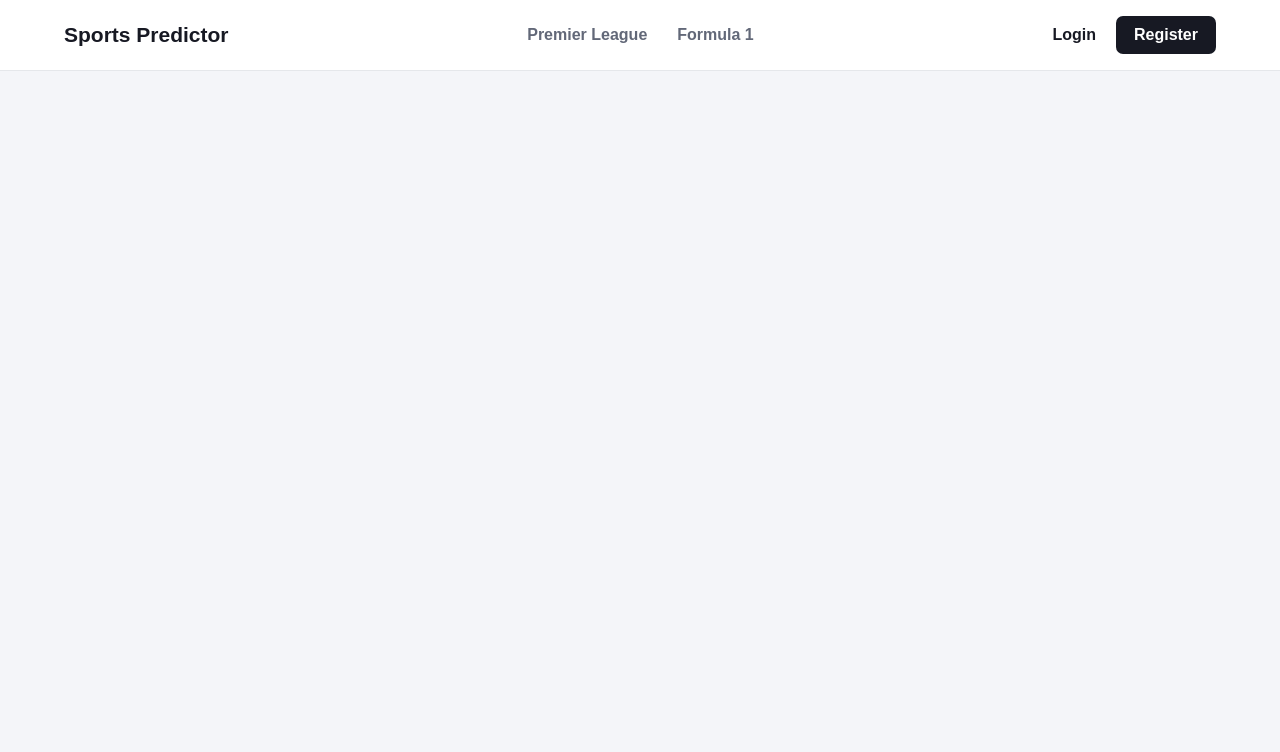
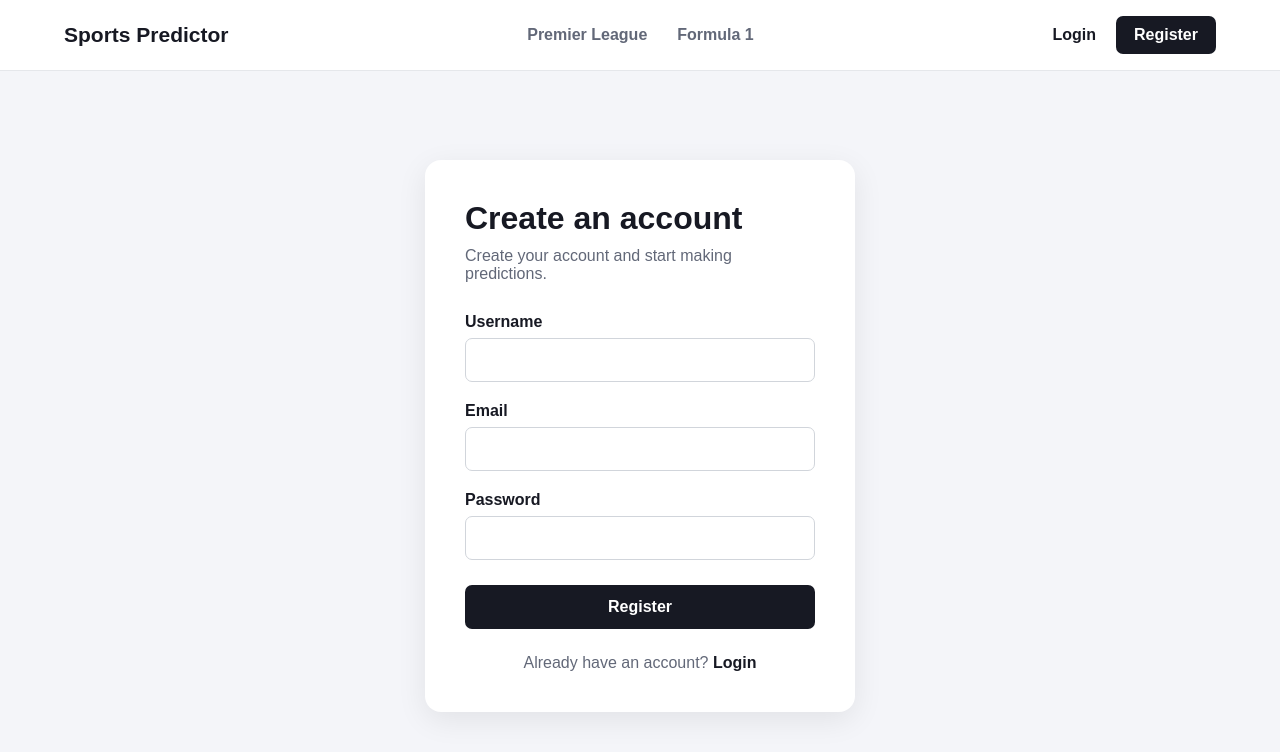
Before and after one commit to J-McGurn/sports-predictor, a React app in the folder frontend/: page /register in a window 1280 px wide. Shown: the top 752 px of the page. Built offline with nearby package versions, Linux system fonts and the light colour scheme; the HTML template or start-up script is replaced by a standard one.

Commit message:
feat: Add registration

```diff
--- a/frontend/src/App.jsx
+++ b/frontend/src/App.jsx
@@ -3,6 +3,7 @@ import { BrowserRouter, Routes, Route } from "react-router-dom";
 import Home from "./pages/Home";
 import Navbar from "./components/Navbar";
 import Login from "./pages/Login";
+import Register from "./pages/Register";
 
 function App() {
   return (
@@ -12,6 +13,7 @@ function App() {
       <Routes>
         <Route path="/" element={<Home />} />
         <Route path="/login" element={<Login />} />
+        <Route path="/register" element={<Register />} />
       </Routes>
     </BrowserRouter>
   );
--- a/frontend/src/components/Navbar.jsx
+++ b/frontend/src/components/Navbar.jsx
@@ -1,6 +1,15 @@
-import { Link } from "react-router-dom";
+import { Link, useNavigate } from "react-router-dom";
 
 function Navbar() {
+  const navigate = useNavigate();
+
+  const token = localStorage.getItem("access_token");
+
+  function handleLogout() {
+    localStorage.removeItem("access_token");
+    navigate("/");
+  }
+
   return (
     <nav className="navbar">
       <div className="navbar-container">
@@ -14,11 +23,26 @@ function Navbar() {
         </div>
 
         <div className="navbar-auth">
-          <Link to="/login">Login</Link>
+          {token ? (
+            <>
+              <Link to="/dashboard">Dashboard</Link>
 
-          <Link to="/register" className="navbar-register">
-            Register
-          </Link>
+              <button
+                onClick={handleLogout}
+                className="navbar-logout"
+              >
+                Logout
+              </button>
+            </>
+          ) : (
+            <>
+              <Link to="/login">Login</Link>
+
+              <Link to="/register" className="navbar-register">
+                Register
+              </Link>
+            </>
+          )}
         </div>
       </div>
     </nav>
--- a/frontend/src/index.css
+++ b/frontend/src/index.css
@@ -276,3 +276,17 @@ a {
   color: #171923;
   font-weight: 600;
 }
+
+.navbar-logout {
+  background: none;
+  border: none;
+  padding: 0;
+
+  color: #171923;
+
+  font-family: inherit;
+  font-size: inherit;
+  font-weight: 600;
+
+  cursor: pointer;
+}
--- /dev/null
+++ b/frontend/src/pages/Register.jsx
@@ -0,0 +1,104 @@
+import { useState } from "react";
+import { Link, useNavigate } from "react-router-dom";
+
+function Register() {
+  const navigate = useNavigate();
+
+  const [username, setUsername] = useState("");
+  const [email, setEmail] = useState("");
+  const [password, setPassword] = useState("");
+
+  const [error, setError] = useState("");
+  const [loading, setLoading] = useState(false);
+
+  async function handleSubmit(event) {
+    event.preventDefault();
+
+    setError("");
+    setLoading(true);
+
+    try {
+      const response = await fetch("http://127.0.0.1:5000/register", {
+        method: "POST",
+        headers: {
+          "Content-Type": "application/json",
+        },
+        body: JSON.stringify({
+          username,
+          email,
+          password,
+        }),
+      });
+
+      const data = await response.json();
+
+      if (!response.ok) {
+        setError(data.error || "Registration failed.");
+        return;
+      }
+
+      navigate("/login");
+    } catch (error) {
+      setError("Unable to connect to the server.");
+    } finally {
+      setLoading(false);
+    }
+  }
+
+  return (
+    <main className="auth-page">
+      <div className="auth-card">
+        <h1>Create an account</h1>
+
+        <p className="auth-subtitle">
+          Create your account and start making predictions.
+        </p>
+
+        {error && <div className="auth-error">{error}</div>}
+
+        <form onSubmit={handleSubmit}>
+          <label htmlFor="username">Username</label>
+
+          <input
+            id="username"
+            type="text"
+            value={username}
+            onChange={(event) => setUsername(event.target.value)}
+            required
+          />
+
+          <label htmlFor="email">Email</label>
+
+          <input
+            id="email"
+            type="email"
+            value={email}
+            onChange={(event) => setEmail(event.target.value)}
+            required
+          />
+
+          <label htmlFor="password">Password</label>
+
+          <input
+            id="password"
+            type="password"
+            value={password}
+            onChange={(event) => setPassword(event.target.value)}
+            required
+          />
+
+          <button type="submit" disabled={loading}>
+            {loading ? "Creating account..." : "Register"}
+          </button>
+        </form>
+
+        <p className="auth-footer">
+          Already have an account?{" "}
+          <Link to="/login">Login</Link>
+        </p>
+      </div>
+    </main>
+  );
+}
+
+export default Register;
```
